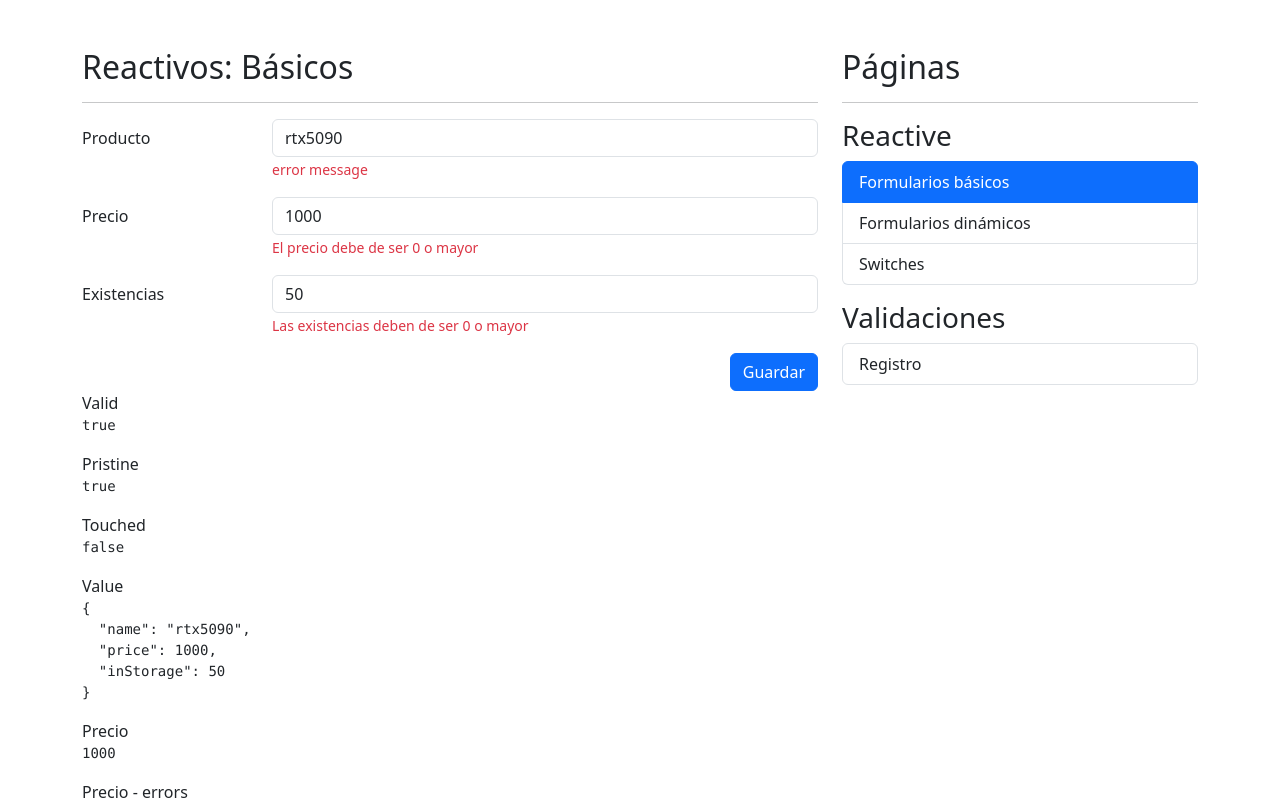
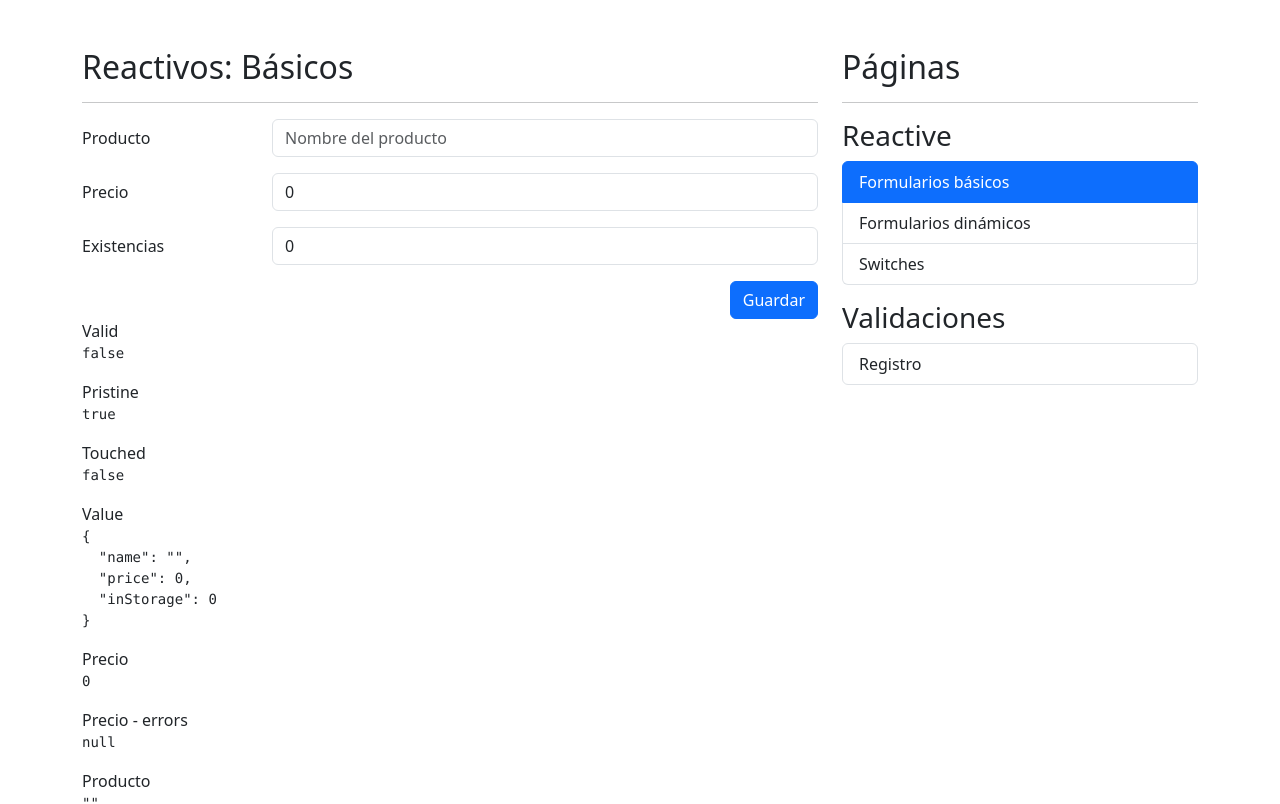
Before and after one commit to alejandrobecerraptor/angular-forms-reactivos-app, an Angular app: page /reactive/basic in a window 1280 px wide. Shown: the top 804 px of the page. Built offline with nearby package versions, Linux system fonts and the light colour scheme.

Commit message:
metodos de ayuda para los errores

```diff
--- a/src/app/reactive/pages/basic-page/basic-page.component.html
+++ b/src/app/reactive/pages/basic-page/basic-page.component.html
@@ -15,9 +15,8 @@
             formControlName="name"
           />
 
-          <span class="form-text text-danger">
-            <!-- Debe de ser de 3 letras -->
-            error message
+          <span *ngIf="isValidField('name')" class="form-text text-danger">
+            {{ getFieldError("name") }}
           </span>
         </div>
       </div>
@@ -32,7 +31,7 @@
             placeholder="Precio del producto"
             formControlName="price"
           />
-          <span class="form-text text-danger">
+          <span *ngIf="isValidField('price')" class="form-text text-danger">
             El precio debe de ser 0 o mayor
           </span>
         </div>
@@ -49,7 +48,7 @@
             formControlName="inStorage"
           />
 
-          <span class="form-text text-danger">
+          <span *ngIf="isValidField('inStorage')" class="form-text text-danger">
             Las existencias deben de ser 0 o mayor
           </span>
         </div>
@@ -72,24 +71,24 @@
     <pre>{{ myForm.valid | json }}</pre>
 
     <span>Pristine</span>
-    <pre>{{ myForm.pristine| json }}</pre>
+    <pre>{{ myForm.pristine | json }}</pre>
 
     <span>Touched</span>
-    <pre>{{ myForm.touched| json }}</pre>
+    <pre>{{ myForm.touched | json }}</pre>
 
     <span>Value</span>
-    <pre>{{ myForm.value| json }}</pre>
+    <pre>{{ myForm.value | json }}</pre>
 
     <span>Precio</span>
-    <pre>{{ myForm.controls['price'].value | json }}</pre>
+    <pre>{{ myForm.controls["price"].value | json }}</pre>
 
     <span>Precio - errors</span>
-    <pre>{{ myForm.controls['price'].errors | json }}</pre>
+    <pre>{{ myForm.controls["price"].errors | json }}</pre>
 
     <span>Producto</span>
-    <pre>{{ myForm.controls['name'].value | json }}</pre>
+    <pre>{{ myForm.controls["name"].value | json }}</pre>
 
     <span>Producto - errors</span>
-    <pre>{{ myForm.controls['name'].errors | json }}</pre>
+    <pre>{{ myForm.controls["name"].errors | json }}</pre>
   </div>
 </div>
--- a/src/app/reactive/pages/basic-page/basic-page.component.ts
+++ b/src/app/reactive/pages/basic-page/basic-page.component.ts
@@ -10,13 +10,12 @@
   name: 'rtx5090',
   price: 1000,
   inStorage: 50,
-}
+};
 
 @Component({
   templateUrl: './basic-page.component.html',
   styles: ``,
 })
-
 export class BasicPageComponent implements OnInit {
   // myForm: FormGroup = new FormGroup({
   //   name: new FormControl(''),
@@ -33,13 +32,38 @@
   constructor(private fb: FormBuilder) {}
 
   ngOnInit(): void {
-    this.myForm.reset(rtx5090);
+    // this.myForm.reset(rtx5090);
+  }
+
+  isValidField(field: string): boolean | null {
+    return (
+      this.myForm.controls[field].errors && this.myForm.controls[field].touched
+    );
+  }
+
+  getFieldError(field: string): string | null {
+    if (!this.myForm.controls[field]) return null;
+
+    const errors = this.myForm.controls[field].errors || {};
+
+    for (const key of Object.keys(errors)) {
+      switch (key) {
+        case 'required':
+          return 'Este campo es requerido';
+        case 'minlength':
+          return `Minimo ${errors['minlength'].requiredLength} caracteres`;
+      }
+    }
+
+    return null;
   }
 
   onSave(): void {
-    if (this.myForm.valid) {
-      console.log(this.myForm.value);
-      this.myForm.reset({ price: 0, inStorage: 0 });
+    if (this.myForm.invalid) {
+      this.myForm.markAllAsTouched();
+      return;
     }
+    console.log(this.myForm.value);
+    this.myForm.reset({ price: 0, inStorage: 0 });
   }
 }
```
